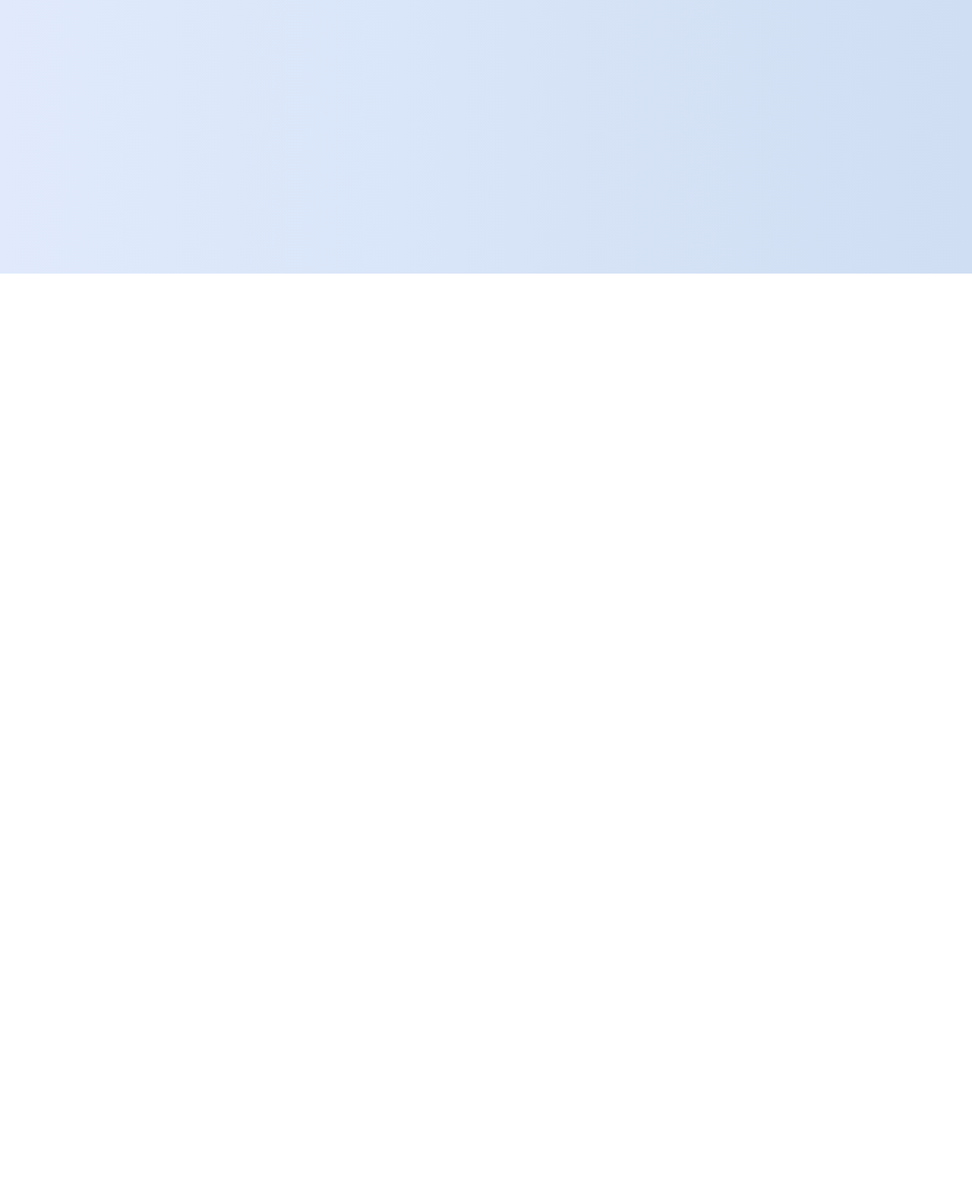
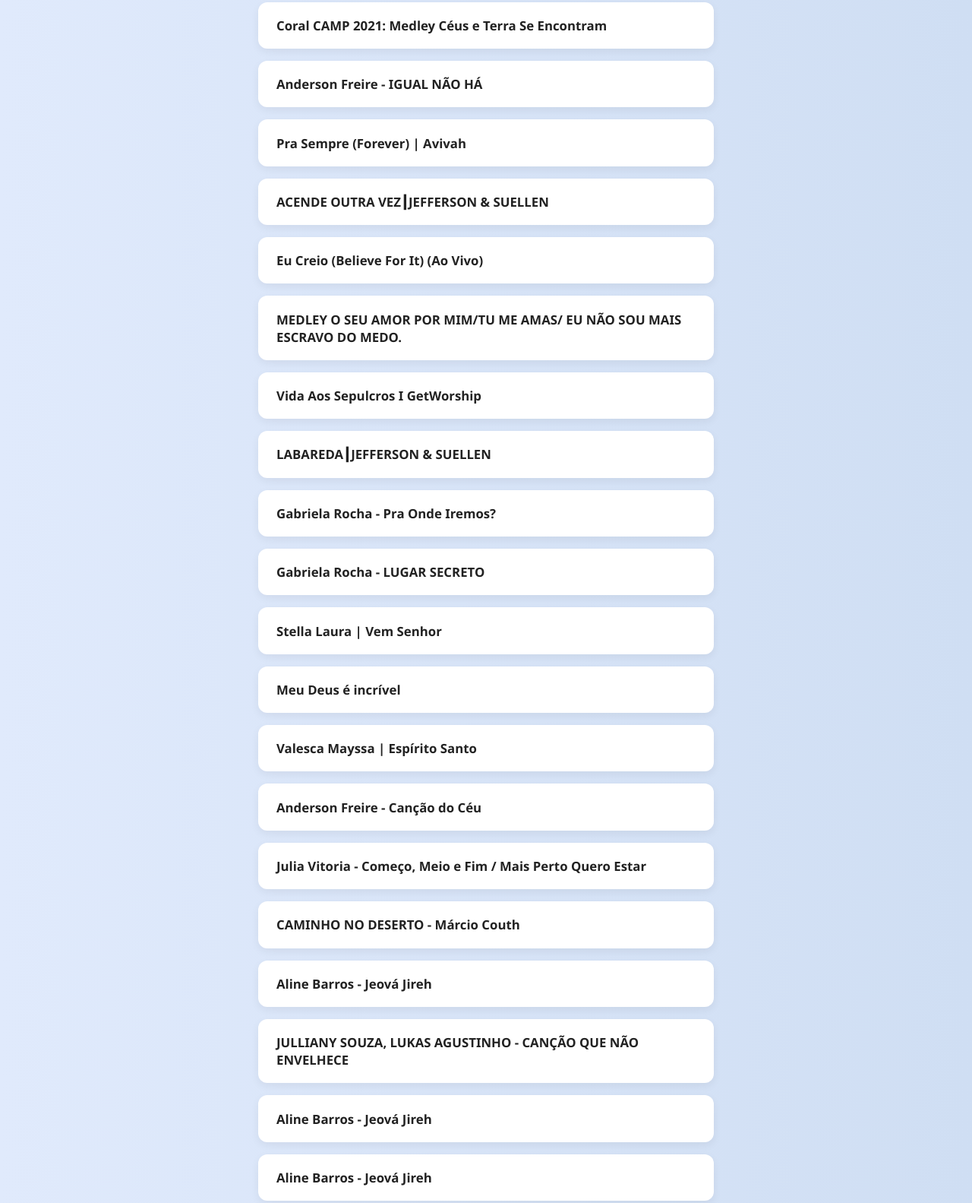
Before and after one commit to gustrodrigues018/filadelfia, a plain HTML site: page index.html in a window 1280 px wide. Shown: the part 440-2023 px from the top of the page at 76% size. Before the commit the page ends 800 px from the top, so only its background shows below. Drawn offline with Linux system fonts and the light colour scheme.

Commit message:
Update index.html

```diff
--- a/index.html
+++ b/index.html
@@ -108,6 +108,28 @@
       { titulo: "Foi na Cruz – Jefferson & Suellen", id: "foi-na-cruz" },
       { titulo: "Luz Divina", id: "luz-divina" },
       { titulo: "Maranata – Avivah feat. Fernanda Madaloni", id: "maranata" },
+      { titulo: "Coral CAMP 2021: Medley Céus e Terra Se Encontram", id: "Medley-Céus-e-Terra" },
+      { titulo: "Anderson Freire - IGUAL NÃO HÁ", id: "IGUAL-NÃO-HÁ" },
+      { titulo: "Pra Sempre (Forever) | Avivah", id: "Pra-Sempre" },
+      { titulo: "ACENDE OUTRA VEZ┃JEFFERSON & SUELLEN", id: "ACENDE-OUTRA-VEZ" },
+      { titulo: "Eu Creio (Believe For It) (Ao Vivo)", id: "Eu-Creio" },
+      { titulo: "MEDLEY O SEU AMOR POR MIM/TU ME AMAS/ EU NÃO SOU MAIS ESCRAVO DO MEDO.", id: "MEDLEY-O-SEU-AMOR-POR-MIM" },
+      { titulo: "Vida Aos Sepulcros I GetWorship", id: "Vida-Aos-Sepulcros" },
+      { titulo: "LABAREDA┃JEFFERSON & SUELLEN", id: "LABAREDA" },
+      { titulo: "Gabriela Rocha - Pra Onde Iremos?", id: "Pra-Onde-Iremos" },
+      { titulo: "Gabriela Rocha - LUGAR SECRETO", id: "LUGAR=-SECRETO" },
+      { titulo: "Stella Laura | Vem Senhor", id: "Vem-Senhor" },
+      { titulo: "Meu Deus é incrível", id: "Meu-Deus-é-incrível" },
+      { titulo: "Valesca Mayssa | Espírito Santo", id: "Espírito-Santo" },
+      { titulo: "Anderson Freire - Canção do Céu", id: "Canção-do-Céu" },
+      { titulo: "Julia Vitoria - Começo, Meio e Fim / Mais Perto Quero Estar", id: "Começo-Meio-e-Fim-/-Mais-Perto-Quero-Estar" },
+      { titulo: "CAMINHO NO DESERTO - Márcio Couth", id: "CAMINHO-NO-DESERTO" },
+      { titulo: "Aline Barros - Jeová Jireh", id: "Jeová-Jireh" },
+      { titulo: "JULLIANY SOUZA, LUKAS AGUSTINHO - CANÇÃO QUE NÃO ENVELHECE", id: "CANÇÃO-QUE-NÃO-ENVELHECE" },
+      { titulo: "Aline Barros - Jeová Jireh", id: "Jeová-Jireh" },
+      { titulo: "Aline Barros - Jeová Jireh", id: "Jeová-Jireh" },
+
+
       // Adicione mais louvores aqui 👇
     ];
 
```
